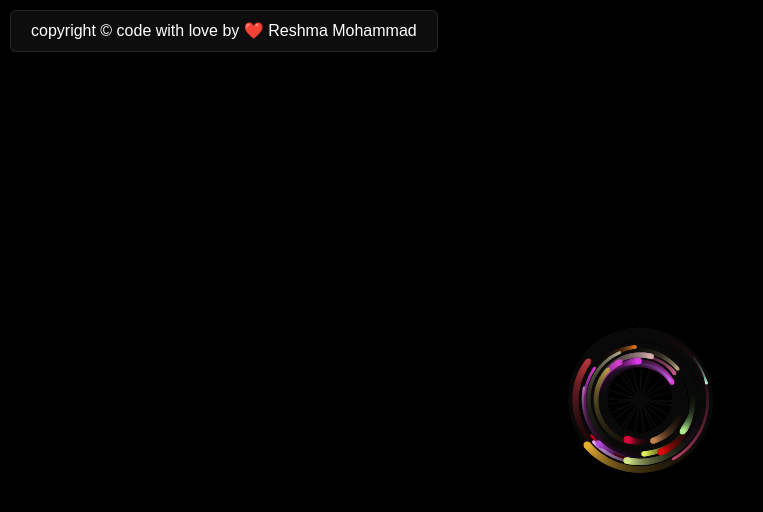
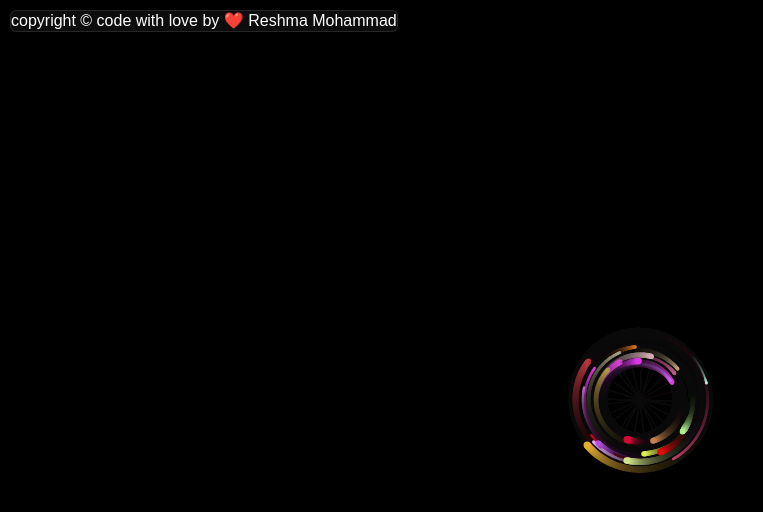
Before and after one commit to reshmamohammad6/CursorInteraction.com, a plain HTML site: page index.html in a window 1280 px wide. Shown: the whole page, without its empty margins (0-763 px from the left). Drawn offline with Linux system fonts and the light colour scheme.

Commit message:
Update index.html

```diff
--- a/index.html
+++ b/index.html
@@ -47,7 +47,7 @@
         display: inline-flex;
         gap: 5px;
         left: 10px;
-        padding: 10px 20px;
+        /*padding: 10px 20px;*/
         position: fixed;
         text-decoration: none;
         transition: background-color 600ms, border-color 600ms;
```
